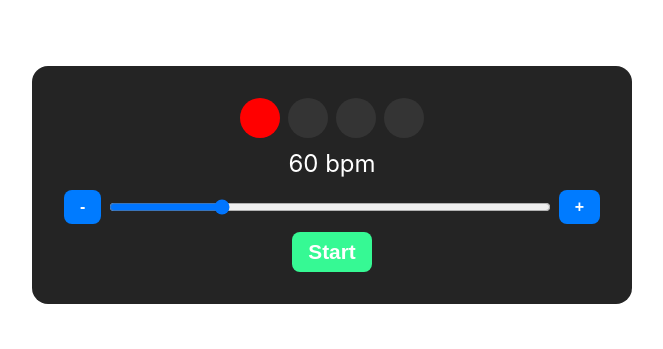
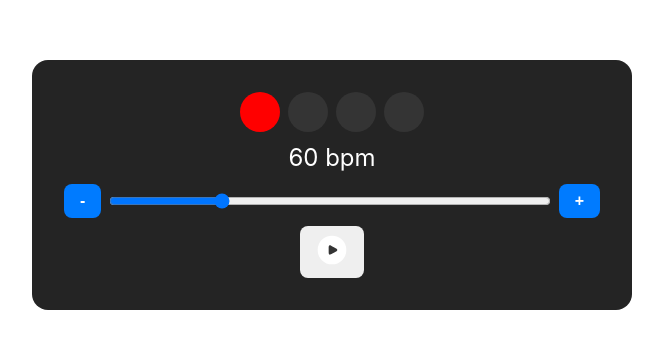
Before and after one commit to gabriel-pantojab/metronome, a React (Vite) app: page / in a window 1280 px wide. Shown: the part 215-564 px from the top of the page, without its empty margins (308-971 px from the left). Built offline with nearby package versions, Linux system fonts and the light colour scheme.

Commit message:
feat: add PlayIcon component

```diff
--- /dev/null
+++ b/src/components/icons/icon-props.ts
@@ -0,0 +1,3 @@
+import { SVGProps } from 'react';
+
+export type IconProps = SVGProps<SVGSVGElement>;
--- /dev/null
+++ b/src/components/icons/play-icon.tsx
@@ -0,0 +1,20 @@
+import { IconProps } from './icon-props';
+
+export function PlayIcon({ width, height }: IconProps) {
+    return (
+        <svg
+            xmlns="http://www.w3.org/2000/svg"
+            viewBox="0 0 24 24"
+            width={width ?? 24}
+            height={height ?? 24}
+            color="white"
+            fill="currentColor">
+            <circle cx="12" cy="12" r="10" stroke="currentColor" strokeWidth="1.5" />
+
+            <path
+                d="M9.5 11.1998V12.8002C9.5 14.3195 9.5 15.0791 9.95576 15.3862C10.4115 15.6932 11.0348 15.3535 12.2815 14.6741L13.7497 13.8738C15.2499 13.0562 16 12.6474 16 12C16 11.3526 15.2499 10.9438 13.7497 10.1262L12.2815 9.32594C11.0348 8.6465 10.4115 8.30678 9.95576 8.61382C9.5 8.92086 9.5 9.6805 9.5 11.1998Z"
+                fill="#343434"
+            />
+        </svg>
+    );
+}
--- a/src/components/metronome/metronome.tsx
+++ b/src/components/metronome/metronome.tsx
@@ -2,6 +2,7 @@ import { useEffect, useState } from 'react';
 
 import { BpmControls } from '@components/bpm-controls/bpm-controls';
 import { Beat } from '@components/beat/beat';
+import { PlayIcon } from '@components/icons/play-icon';
 
 import { playTak, playTik } from '@utils/sounds';
 
@@ -59,10 +60,8 @@ export function Metronome() {
             </div>
 
             <div>
-                <button
-                    className={`${style.button} ${playing ? style.stopButton : style.startButton}`}
-                    onClick={handlePlay}>
-                    {playing ? 'Stop' : 'Start'}
+                <button className={style.button} onClick={handlePlay}>
+                    <PlayIcon width={32} height={32} />
                 </button>
             </div>
         </section>
```
